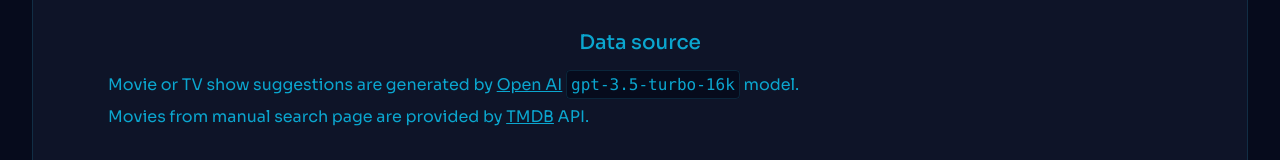
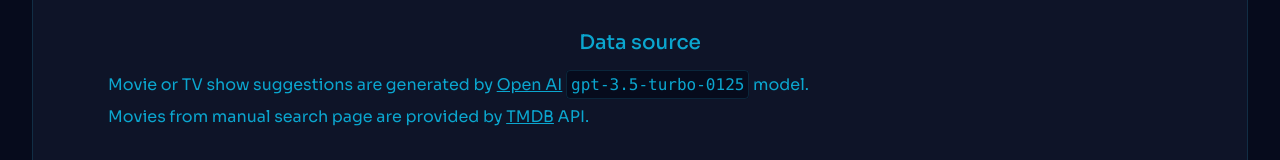
Before and after one commit to fraxxio/CineRadarAI, a Next.js app: page /about in a window 1280 px wide. Shown: the part 286-446 px from the top of the page. Built offline with nearby package versions, Linux system fonts and the light colour scheme; no server answers.

Commit message:
chore(about): Update gpt model name

```diff
--- a/src/app/about/page.tsx
+++ b/src/app/about/page.tsx
@@ -32,7 +32,7 @@ export default function page() {
             Open AI
           </a>{" "}
           <code className="rounded border border-border-clr bg-dark-bg p-1">
-            gpt-3.5-turbo-16k
+            gpt-3.5-turbo-0125
           </code>{" "}
           model.
         </p>
```
